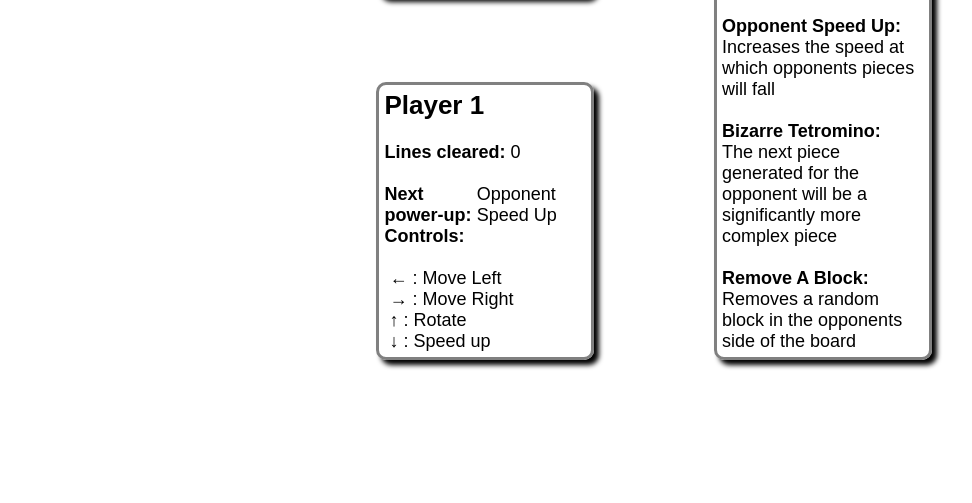
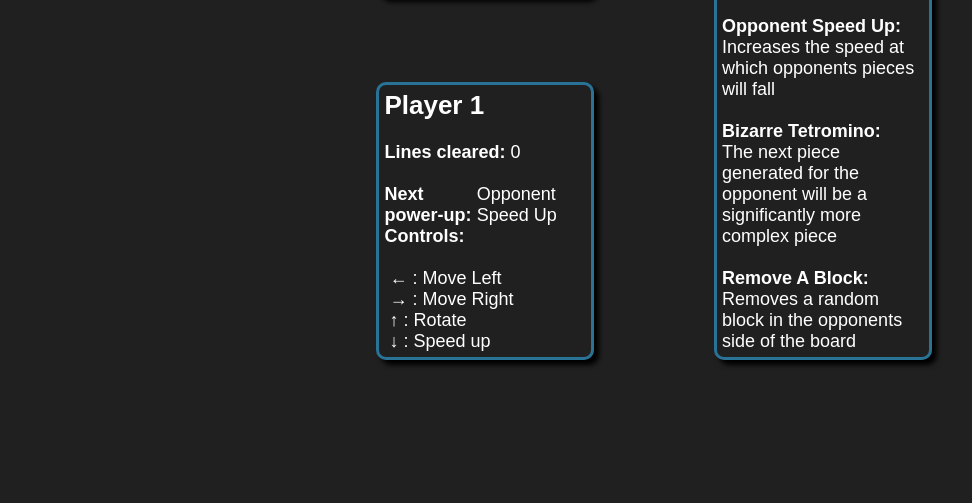
Before and after one commit to CKMurison/Tetris, a website: page index.html in a window 1280 px wide. Shown: the part 313-816 px from the top of the page, without its empty margins (121-1093 px from the left). Drawn offline with Linux system fonts and the light colour scheme; a web font is replaced by a local one.

Commit message:
changed colors

```diff
--- a/styles/styles.css
+++ b/styles/styles.css
@@ -5,6 +5,7 @@ body {
     flex-direction: column;
     flex-wrap: wrap;
     overflow: hidden;
+    background-color: #202020;
 }
 
 div {
@@ -75,16 +76,20 @@ div {
 
 .boxTitle {
     font-size: 26px;
+    color: white
 }
 
 .headers {
     font-size: 18px;
+    color: white
+
 }
 
 .instructionsContainer {
     flex-direction: column;
     justify-content: space-between;
     width: 17vw;
+    color: white
 }
 
 .uiContainer {
@@ -97,7 +102,7 @@ div {
 
     border-width: 3px;
     border-style: solid;
-    border-color: grey;
+    border-color: rgb(41, 115, 151);
     border-radius: 10px;
     box-shadow: 5px 5px 5px black;
 }
@@ -107,6 +112,7 @@ div {
     width: 40vw;
     object-fit: contain;
     border-style: solid;
+    border-color: rgb(41, 115, 151);
     background-color: lightgray;
 }
 
```
